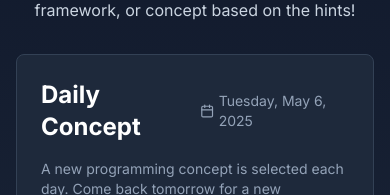
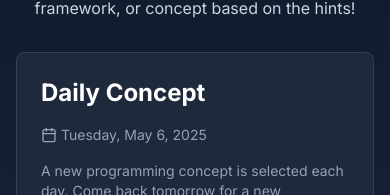
Before and after one commit to Ogabrielelias/daily-programming-concept, a Next.js app: page / in a window 390 px wide. Shown: the part 223-418 px from the top of the page. Built offline with nearby package versions, Linux system fonts and the light colour scheme; no server answers.

Commit message:
Adjusted mobile responsivity

```diff
--- a/components/game-container.tsx
+++ b/components/game-container.tsx
@@ -173,9 +173,9 @@ export function GameContainer() {
       ) : (
         <Card className="bg-slate-50 border-slate-200 dark:bg-slate-800 dark:border-slate-700">
           <CardContent className="p-6">
-            <div className="flex items-center mb-4">
+            <div className="flex items-center mb-4 w-full flex-wrap gap-4">
               <h2 className="text-2xl font-bold text-slate-800 dark:text-white">Daily Concept</h2>
-              <div className="ml-3 flex items-center text-sm text-slate-500 dark:text-slate-400">
+              <div className="flex items-center text-sm text-slate-500 dark:text-slate-400">
                 <Calendar className="h-4 w-4 mr-1" />
                 {currentDate}
               </div>
```
